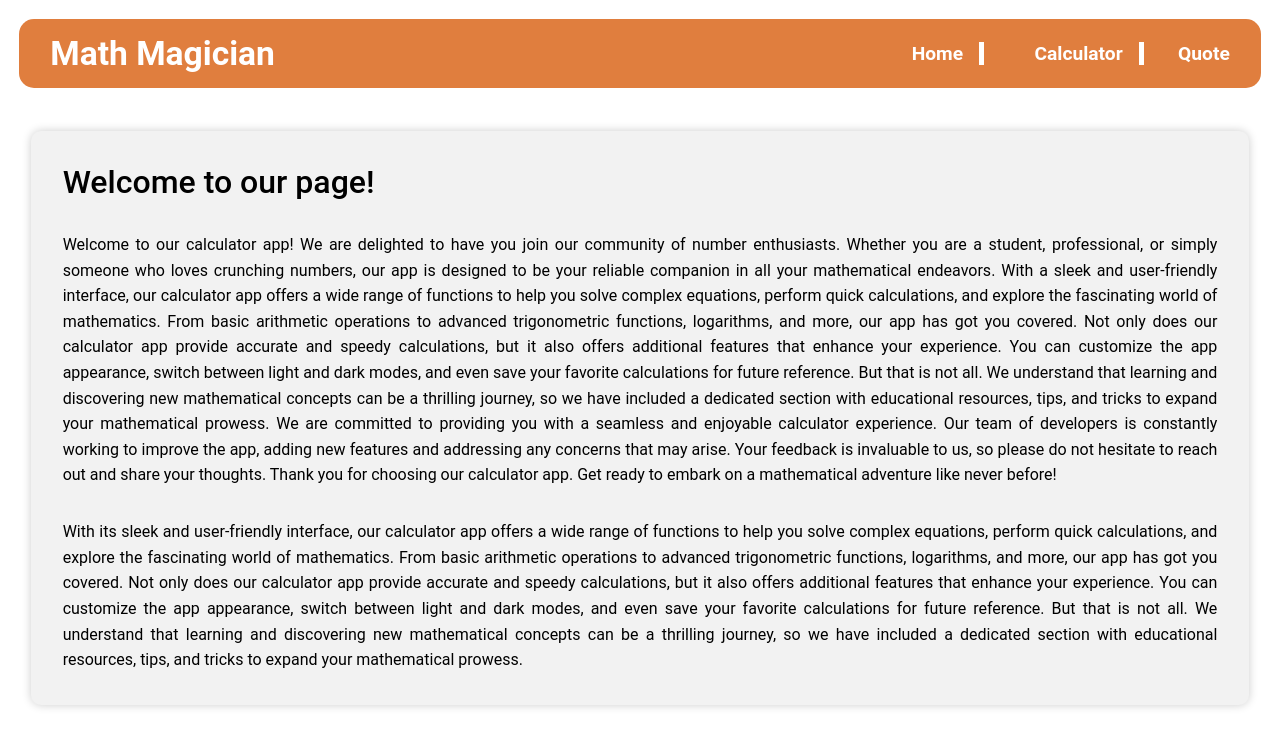
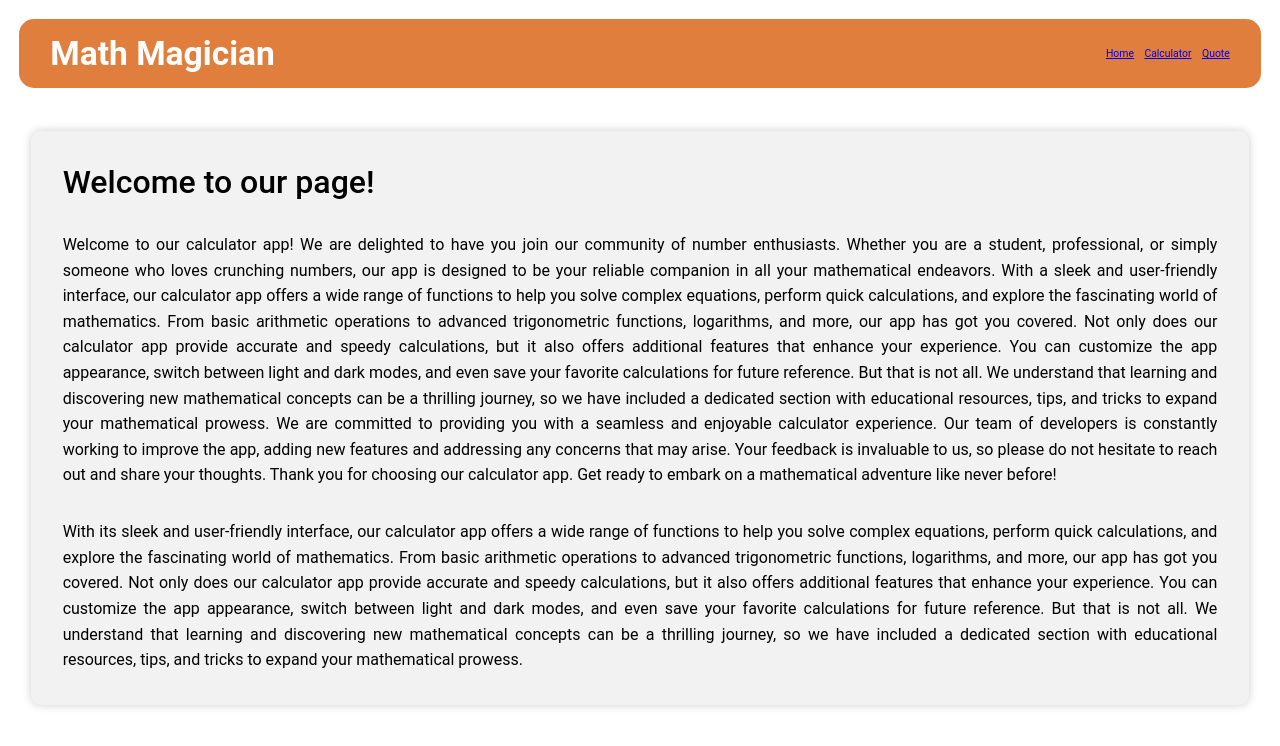
Before and after one commit to DevaWinner/math-magician, a React (Create React App) app: page / in a window 1280 px wide. Shown: the top 746 px of the page. Built offline with nearby package versions, Linux system fonts and the light colour scheme.

Commit message:
Add navbar styling sheet

```diff
--- a/src/stylesheet/navbar.css
+++ b/src/stylesheet/navbar.css
@@ -17,16 +17,3 @@ nav {
   display: flex;
   gap: 1em;
 }
-
-nav a {
-  text-decoration: none;
-  color: var(--white);
-  font-size: 1.2rem;
-  font-weight: 600;
-}
-
-nav a:not(:last-child) {
-  border-right: 5px solid var(--white);
-  margin-right: 1.5rem;
-  padding: 0 1rem;
-}
```
